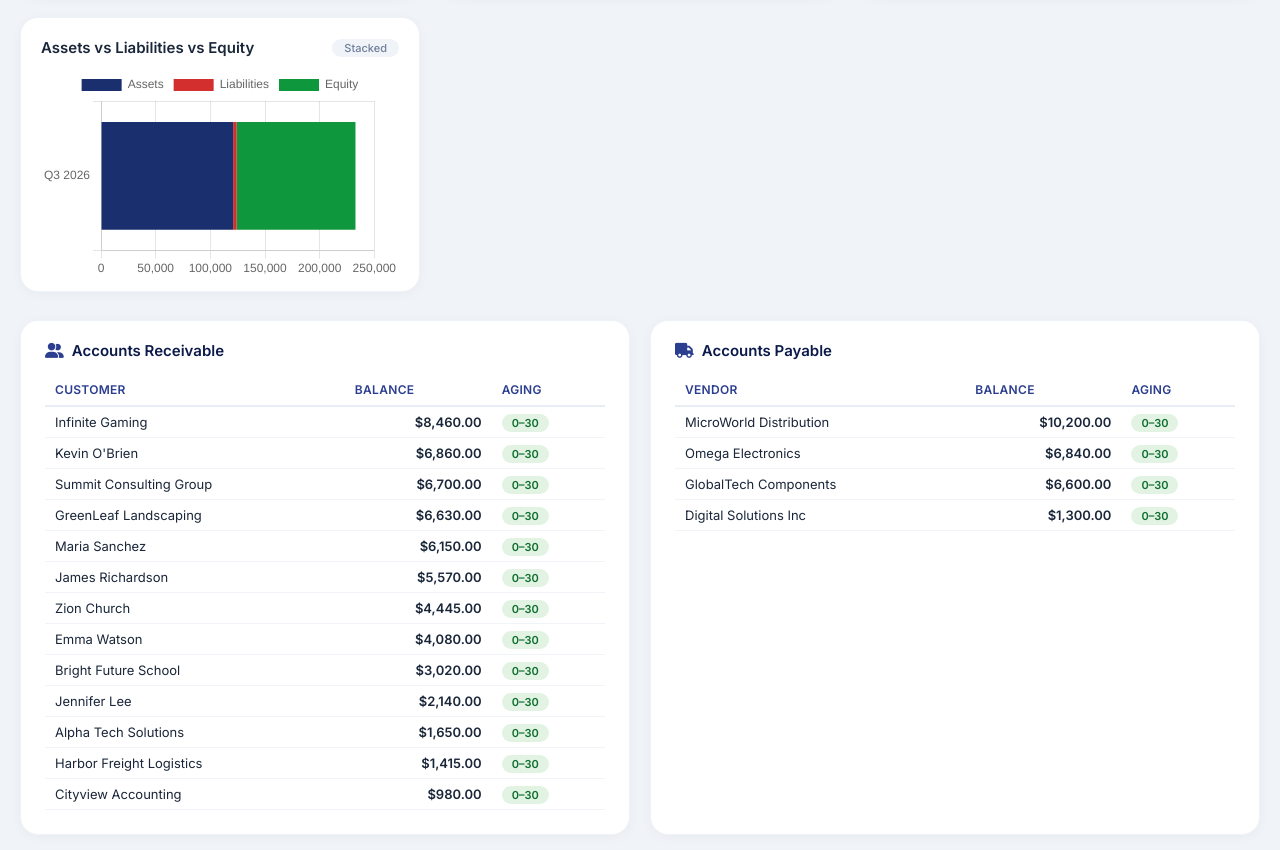
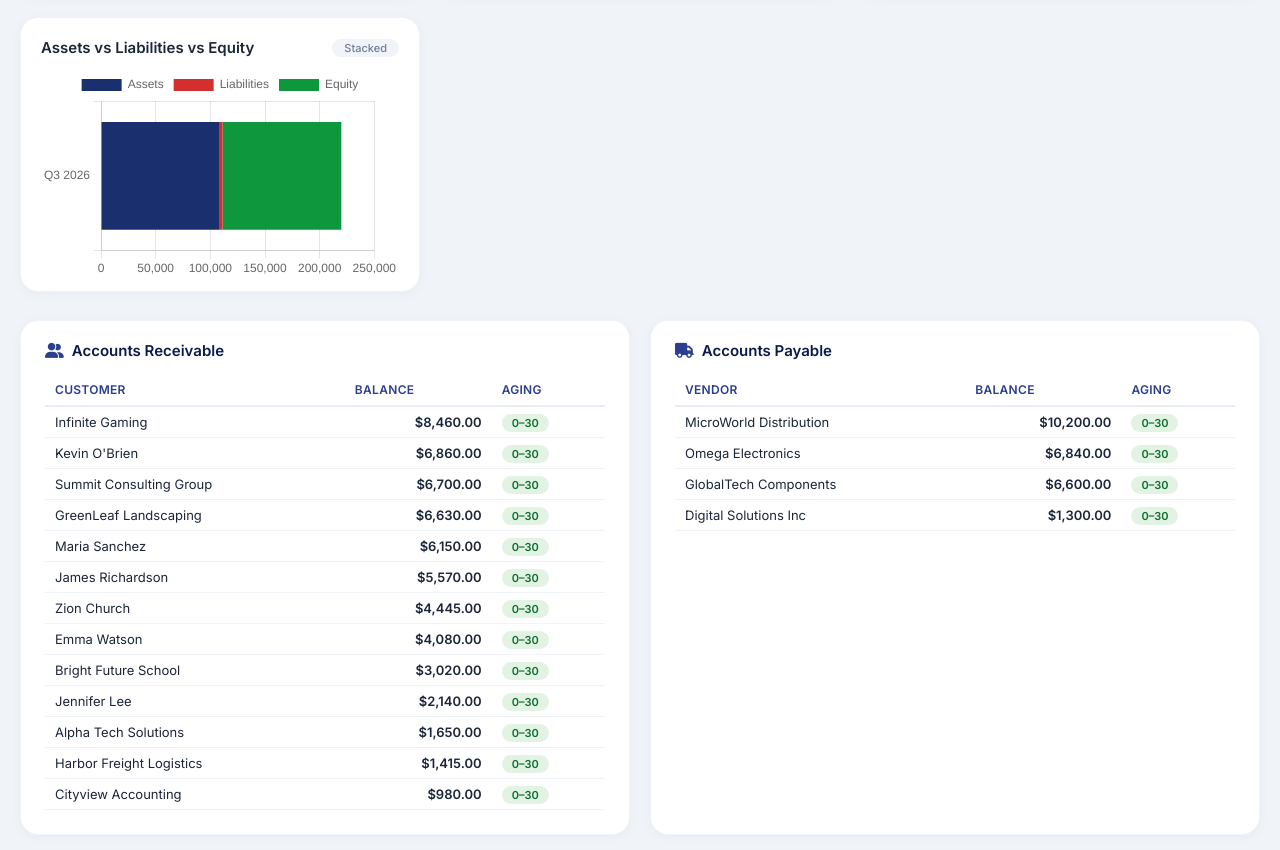
Before and after one commit to hasheem-tech/Technest, a plain HTML site: page index.html in a window 1280 px wide. Shown: the part 1947-2797 px from the top of the page. Drawn offline with nearby package versions, Linux system fonts and the light colour scheme.

Commit message:
Update index.html

```diff
--- a/index.html
+++ b/index.html
@@ -862,7 +862,7 @@
             };
             assets.totalCurrent = assets.cash + assets.ar + assets.allowance + assets.inventory + assets.prepaid;
             assets.totalNonCurrent = assets.ppe + assets.accDep;
-            assets.totalAssets = assets.totalCurrent + assets.totalNonCurrent;
+            assets.totalAssets = 107916.01;
 
             const liab = {
                 ap: safeNumber(bsData.liabilities.current.ap),
```
